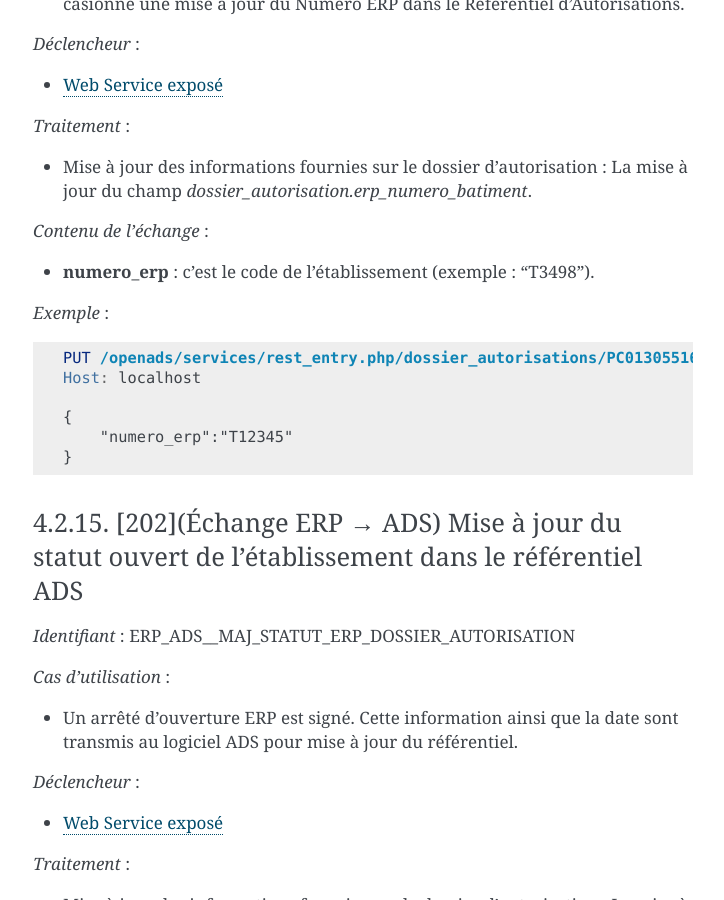
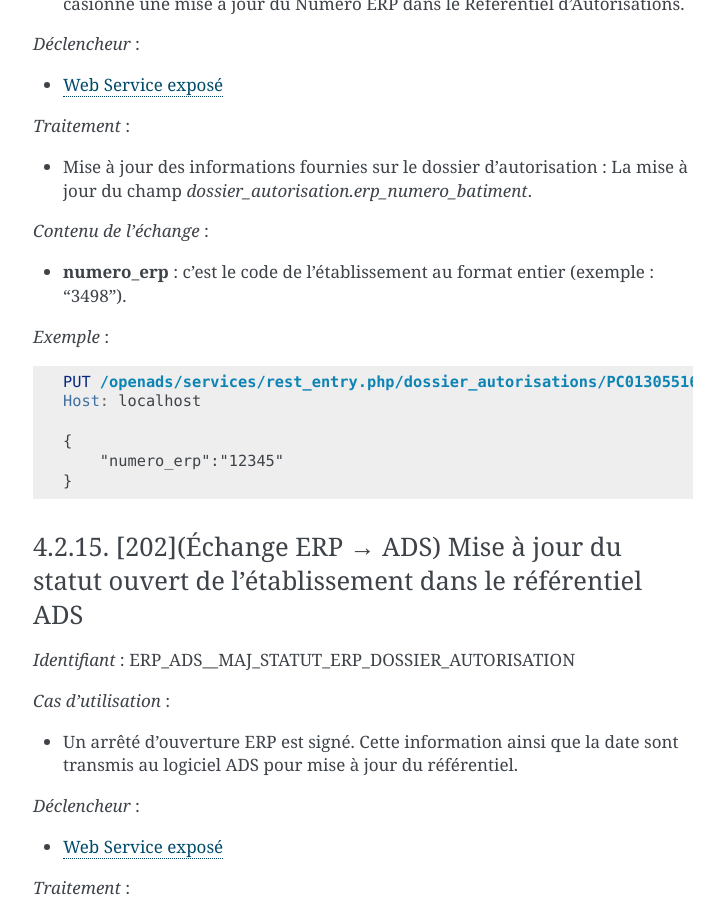
Before and after one commit to mpavaux/openads-documentation, a Sphinx documentation site: the page built from source/guide_developpeur/interface_avec_le_referentiel_erp.rst, in a window 1280 px wide and 900 px high, scrolled down 17977 px. Shown: the whole window, without its empty margins (387-1111 px from the left). Built offline with Sphinx 7.4.7, drawn with Linux system fonts in a browser that asks for light colours.

Commit message:
Update interface_avec_le_referentiel_erp.rst

```diff
--- a/source/guide_developpeur/interface_avec_le_referentiel_erp.rst
+++ b/source/guide_developpeur/interface_avec_le_referentiel_erp.rst
@@ -802,7 +802,7 @@
 
 *Contenu de l'échange* :
 
-- **numero_erp** : c'est le code de l'établissement (exemple : 'T3498').
+- **numero_erp** : c'est le code de l'établissement au format entier (exemple : '3498').
 
 
 *Exemple* :
@@ -813,7 +813,7 @@
     Host: localhost
 
     {
-        "numero_erp":"T12345"
+        "numero_erp":"12345"
     }
 
 
```
